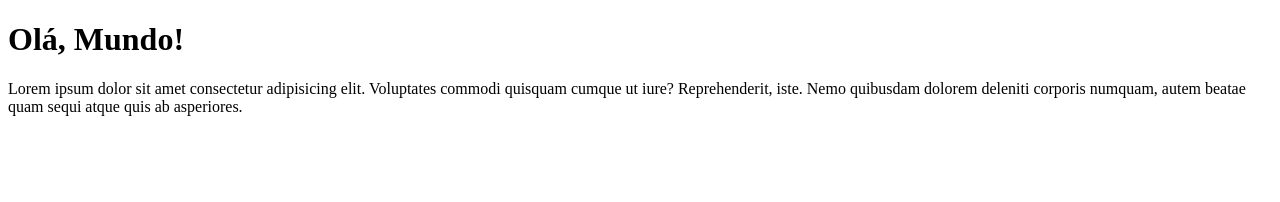
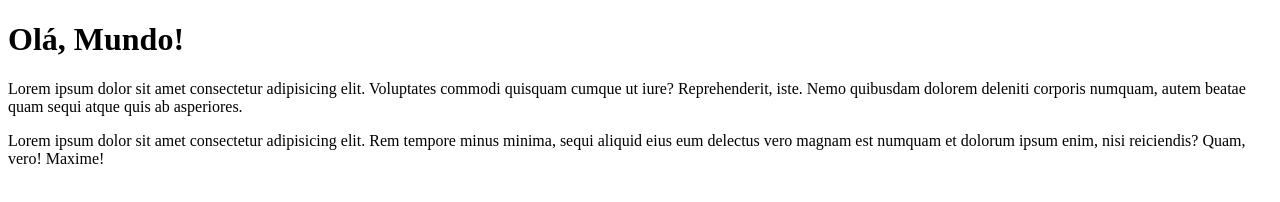
Before and after one commit to frajubajo369/Ola-Mundo, a plain HTML site: page site/index.html in a window 1280 px wide. Drawn offline with Linux system fonts and the light colour scheme.

Commit message:
adicionei um parágrafo

```diff
--- a/site/index.html
+++ b/site/index.html
@@ -9,5 +9,6 @@
 <body>
     <h1>Olá, Mundo!</h1>
     <p>Lorem ipsum dolor sit amet consectetur adipisicing elit. Voluptates commodi quisquam cumque ut iure? Reprehenderit, iste. Nemo quibusdam dolorem deleniti corporis numquam, autem beatae quam sequi atque quis ab asperiores.</p>
+    <p>Lorem ipsum dolor sit amet consectetur adipisicing elit. Rem tempore minus minima, sequi aliquid eius eum delectus vero magnam est numquam et dolorum ipsum enim, nisi reiciendis? Quam, vero! Maxime!</p>
 </body>
 </html>
```
